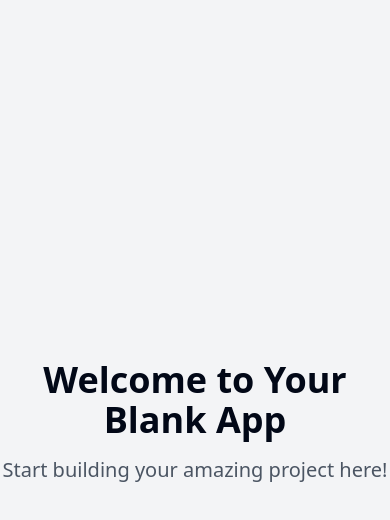
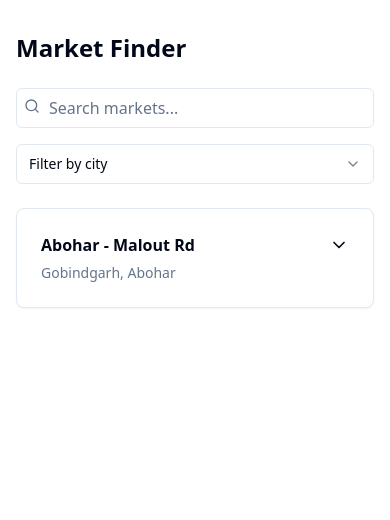
Before and after one commit to Holabyeholasss/market-finder-cityscape, a React (Vite) app: page / in a window 390 px wide. Shown: the top 520 px of the page. Built offline with nearby package versions, Linux system fonts and the light colour scheme.

Commit message:
Add market details page
Implement a mobile-friendly page with filtering and search functionality to display market details.

```diff
--- /dev/null
+++ b/src/components/CityFilter.tsx
@@ -0,0 +1,33 @@
+
+import {
+  Select,
+  SelectContent,
+  SelectItem,
+  SelectTrigger,
+  SelectValue,
+} from "./ui/select";
+
+interface CityFilterProps {
+  cities: string[];
+  onCitySelect: (city: string) => void;
+}
+
+const CityFilter = ({ cities, onCitySelect }: CityFilterProps) => {
+  return (
+    <Select onValueChange={onCitySelect}>
+      <SelectTrigger className="w-full">
+        <SelectValue placeholder="Filter by city" />
+      </SelectTrigger>
+      <SelectContent>
+        <SelectItem value="all">All Cities</SelectItem>
+        {cities.map((city) => (
+          <SelectItem key={city} value={city}>
+            {city}
+          </SelectItem>
+        ))}
+      </SelectContent>
+    </Select>
+  );
+};
+
+export default CityFilter;
--- /dev/null
+++ b/src/components/MarketCard.tsx
@@ -0,0 +1,53 @@
+
+import { useState } from "react";
+import { MapPin, ChevronDown, ChevronUp } from "lucide-react";
+import { Button } from "./ui/button";
+import { Card, CardContent, CardHeader } from "./ui/card";
+
+interface Market {
+  catchment_name: string;
+  city: string;
+  latitude: number;
+  longitude: number;
+  geolq_id: string;
+  address: string;
+}
+
+interface MarketCardProps {
+  market: Market;
+}
+
+const MarketCard = ({ market }: MarketCardProps) => {
+  const [isExpanded, setIsExpanded] = useState(false);
+
+  const handleGoogleMapsClick = () => {
+    const url = `https://www.google.com/maps?q=${market.latitude},${market.longitude}`;
+    window.open(url, "_blank");
+  };
+
+  return (
+    <Card className="mb-4">
+      <CardHeader className="cursor-pointer" onClick={() => setIsExpanded(!isExpanded)}>
+        <div className="flex items-center justify-between">
+          <h3 className="font-semibold">{market.catchment_name}</h3>
+          {isExpanded ? <ChevronUp className="h-5 w-5" /> : <ChevronDown className="h-5 w-5" />}
+        </div>
+        <p className="text-sm text-muted-foreground">{market.city}</p>
+      </CardHeader>
+      {isExpanded && (
+        <CardContent>
+          <div className="space-y-2">
+            <p className="text-sm">{market.address}</p>
+            <p className="text-sm text-muted-foreground">ID: {market.geolq_id}</p>
+            <Button onClick={handleGoogleMapsClick} className="w-full mt-4">
+              <MapPin className="mr-2 h-4 w-4" />
+              View on Google Maps
+            </Button>
+          </div>
+        </CardContent>
+      )}
+    </Card>
+  );
+};
+
+export default MarketCard;
--- /dev/null
+++ b/src/components/SearchBar.tsx
@@ -0,0 +1,22 @@
+
+import { Search } from "lucide-react";
+import { Input } from "./ui/input";
+
+interface SearchBarProps {
+  onSearch: (query: string) => void;
+}
+
+const SearchBar = ({ onSearch }: SearchBarProps) => {
+  return (
+    <div className="relative">
+      <Search className="absolute left-2 top-2.5 h-4 w-4 text-muted-foreground" />
+      <Input
+        placeholder="Search markets..."
+        className="pl-8"
+        onChange={(e) => onSearch(e.target.value)}
+      />
+    </div>
+  );
+};
+
+export default SearchBar;
--- a/src/pages/Index.tsx
+++ b/src/pages/Index.tsx
@@ -1,11 +1,50 @@
-// Update this page (the content is just a fallback if you fail to update the page)
+
+import { useState } from "react";
+import SearchBar from "@/components/SearchBar";
+import CityFilter from "@/components/CityFilter";
+import MarketCard from "@/components/MarketCard";
+
+const marketsData = [
+  {
+    catchment_name: "Abohar - Malout Rd",
+    city: "Gobindgarh, Abohar",
+    latitude: 30.16267,
+    longitude: 74.248161,
+    geolq_id: "6236479",
+    address: "Abohar - Malout Rd, opp. BR Villa Resort, Daulat Pura, Gobindgarh, Abohar, Punjab 152117, India"
+  },
+  // ... Add more market data from the sheet
+];
 
 const Index = () => {
+  const [searchQuery, setSearchQuery] = useState("");
+  const [selectedCity, setSelectedCity] = useState("all");
+
+  const cities = [...new Set(marketsData.map((market) => market.city))];
+
+  const filteredMarkets = marketsData.filter((market) => {
+    const matchesSearch = market.catchment_name.toLowerCase().includes(searchQuery.toLowerCase()) ||
+      market.address.toLowerCase().includes(searchQuery.toLowerCase());
+    const matchesCity = selectedCity === "all" || market.city === selectedCity;
+    return matchesSearch && matchesCity;
+  });
+
   return (
-    <div className="min-h-screen flex items-center justify-center bg-gray-100">
-      <div className="text-center">
-        <h1 className="text-4xl font-bold mb-4">Welcome to Your Blank App</h1>
-        <p className="text-xl text-gray-600">Start building your amazing project here!</p>
+    <div className="container mx-auto px-4 py-8 max-w-2xl">
+      <h1 className="text-2xl font-bold mb-6">Market Finder</h1>
+
+      <div className="space-y-4 mb-6">
+        <SearchBar onSearch={setSearchQuery} />
+        <CityFilter cities={cities} onCitySelect={setSelectedCity} />
+      </div>
+
+      <div className="space-y-4">
+        {filteredMarkets.map((market) => (
+          <MarketCard key={market.geolq_id} market={market} />
+        ))}
+        {filteredMarkets.length === 0 && (
+          <p className="text-center text-muted-foreground">No markets found</p>
+        )}
       </div>
     </div>
   );
```
